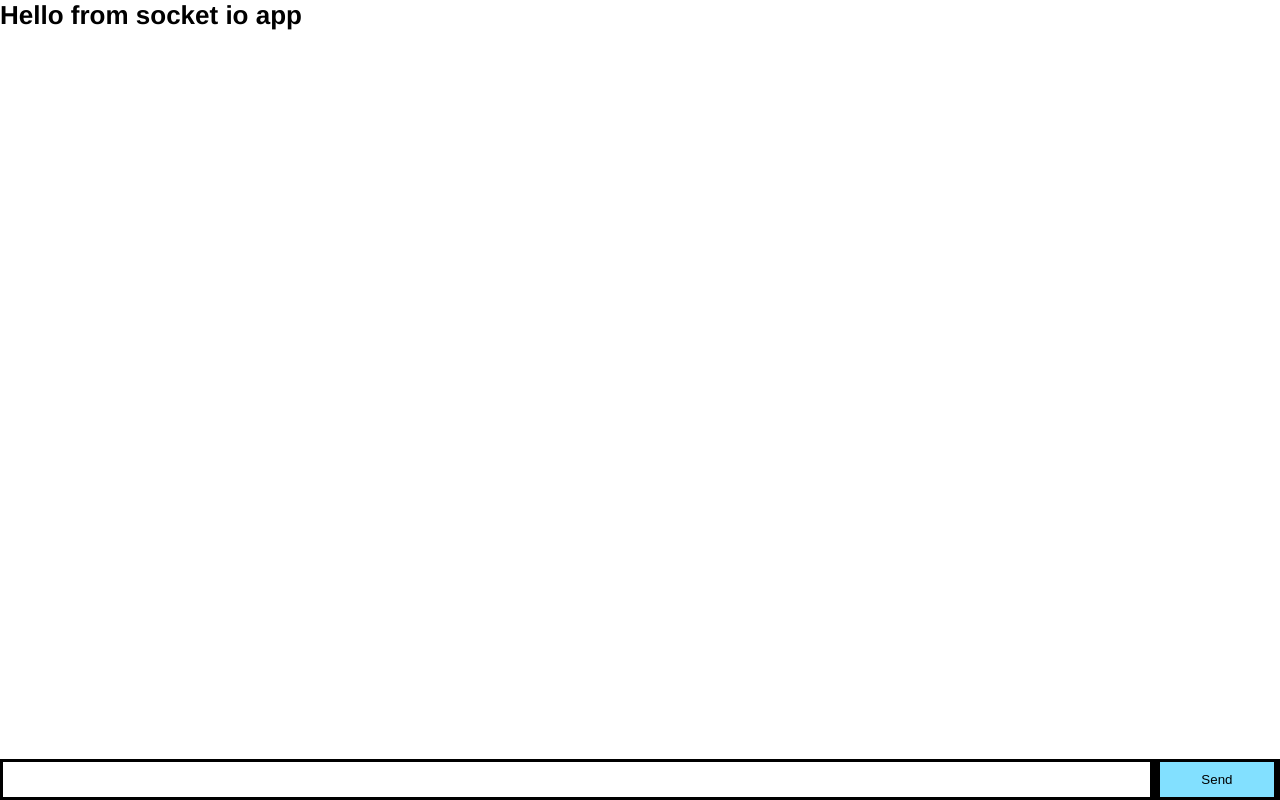
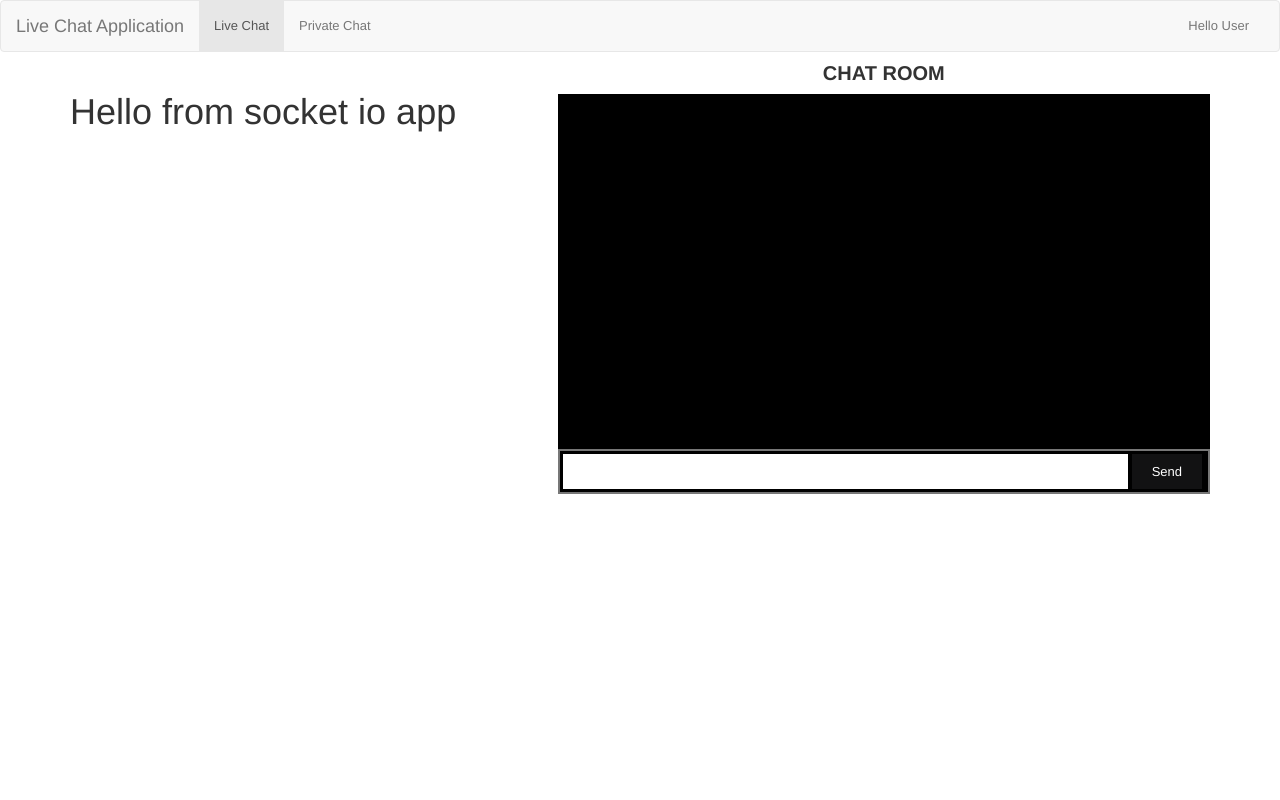
Before and after one commit to ImranMH/live-chat, a website: page index.html in a window 1280 px wide. Drawn offline with nearby package versions, Linux system fonts and the light colour scheme; no server answers.

Commit message:
adding new functinality

```diff
--- /dev/null
+++ b/assets/main.css
@@ -0,0 +1,32 @@
+* { margin: 0; padding: 0; box-sizing: border-box; }
+body { font: 13px Helvetica, Arial; }
+form {  padding: 3px; position: absolute; bottom: 0; width: 100%; margin-right: 10px; border: 2px solid #777;}
+form input { border: 0; padding: 10px; width:88%}
+form button { width: 11%;
+    background: rgb(18, 18, 19);
+    border: none;
+    padding: 10px;
+    box-sizing: border-box;
+    color: #fff; }
+.chatarea{
+	width: 100%;
+	position: relative;
+}
+.chatBoard{
+	width: 100%;
+	min-height:400px;
+	background:#000;
+	overflow:scroll;
+	padding: 4px;
+}
+.chatbox-heading{
+	    font-size: 20px;
+    font-weight: bold;
+    text-transform: uppercase;
+    margin-top: -10px;
+    margin-bottom: 10px;
+    text-align: center;
+}
+#messages { list-style-type: none; margin: 0; padding: 0; }
+#messages li { padding: 5px 10px; color: #ccc; }
+#messages li:nth-child(odd) { colorS: #fff; }
--- /dev/null
+++ b/assets/script.js
@@ -0,0 +1,16 @@
+$(function(){
+			var socket = io();
+
+		  $('form').submit(function(){
+		  	socket.emit('chat_message', $('#m').val());
+		  	$('#m').val('');
+		  	$('#m').attr('placeholder', "mew msg");
+		  	return false;
+		  });
+
+		  socket.on('chat_message', function(msg){
+		  	console.log("here we are")
+		  	$('#messages').append($('<li>').text(msg));
+		  	window.scrollTo(0, document.body.scrollHeight);
+		  });
+		})
--- a/index.html
+++ b/index.html
@@ -2,40 +2,64 @@
 <html lang="en">
 <head>
 	<meta charset="UTF-8">
-	<title>socket io chat app</title>
-	 <style>
-      * { margin: 0; padding: 0; box-sizing: border-box; }
-      body { font: 13px Helvetica, Arial; }
-      form { background: #000; padding: 3px; position: fixed; bottom: 0; width: 100%; }
-      form input { border: 0; padding: 10px; width: 90%; margin-right: .5%; }
-      form button { width: 9%; background: rgb(130, 224, 255); border: none; padding: 10px; }
-      #messages { list-style-type: none; margin: 0; padding: 0; }
-      #messages li { padding: 5px 10px; }
-      #messages li:nth-child(odd) { background: #eee; }
-    </style>
+	<title>Live Chat</title>
+
+	 <link rel="stylesheet" href="https://maxcdn.bootstrapcdn.com/bootstrap/3.3.7/css/bootstrap.min.css" crossorigin="anonymous">
+	 <link rel="stylesheet" type="text/css" href="assets/main.css">
     <script src="/socket.io/socket.io.js"></script>
     <script src="http://code.jquery.com/jquery-1.11.1.js"></script>
-		<script>
-		  var socket = io();
-		  io.emit('some event', { for: 'everyone' });
-		  $('form').submit(function(){
-		  	alert('works');
-		  	socket.emit('chat message', $('#m').val());
-		  	$('#m').val(' ');
-		  	return false;
-		  });
-		  socket.on('chat messege', function(msg){
-		  	$('#messeges').append($('<li>').text(msg));
-		  });
-		</script>
+		<script src="assets/script.js"> </script>
+
 </head>
 <body>
-	<h1>Hello from socket io app</h1>
+	<nav class="navbar navbar-default" role="navigation">
+		<div class="container-fluid">
+			<!-- Brand and toggle get grouped for better mobile display -->
+			<div class="navbar-header">
+				<button type="button" class="navbar-toggle" data-toggle="collapse" data-target=".navbar-ex1-collapse">
+					<span class="sr-only">Toggle navigation</span>
+					<span class="icon-bar"></span>
+					<span class="icon-bar"></span>
+					<span class="icon-bar"></span>
+				</button>
+				<a class="navbar-brand" href="/">Live Chat Application</a>
+			</div>
 
-	<ul id="masseges"></ul>
-	<form action="">
-      <input id="m" autocomplete="off" />
-      <button>Send</button>
-   </form>
+			<!-- Collect the nav links, forms, and other content for toggling -->
+			<div class="collapse navbar-collapse navbar-ex1-collapse">
+				<ul class="nav navbar-nav">
+					<li class="active"><a href="/">Live Chat</a></li>
+					<li><a href="#">Private Chat</a></li>
+				</ul>
+
+				<ul class="nav navbar-nav navbar-right">
+					<li><a href="#">Hello User</a></li>
+
+				</ul>
+			</div><!-- /.navbar-collapse -->
+		</div>
+	</nav>
+
+	<div class="container">
+		<div class="row">
+			<div class="col-md-5">
+					<h1>Hello from socket io app</h1>
+			</div>
+			<div class="col-md-7">
+				<div class="chatarea">
+					<h2 class="chatbox-heading">Chat Room</h2>
+					<div class="chatBoard">
+						<ul id="messages">
+						</ul>
+					</div>
+					<form action="">
+			      <input id="m" autocomplete="off" />
+			      <button>Send</button>
+			   </form>
+				</div>
+			</div>
+		</div>
+	</div>
+
 </body>
 </html>
```
Also changed, not shown: index.js (+14 -1 lines), assets/jquery.min.js (renamed from jquery.min.js), 1 other file.
